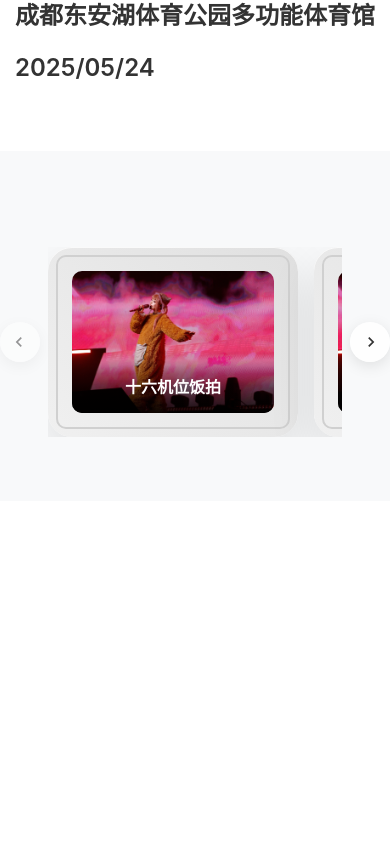
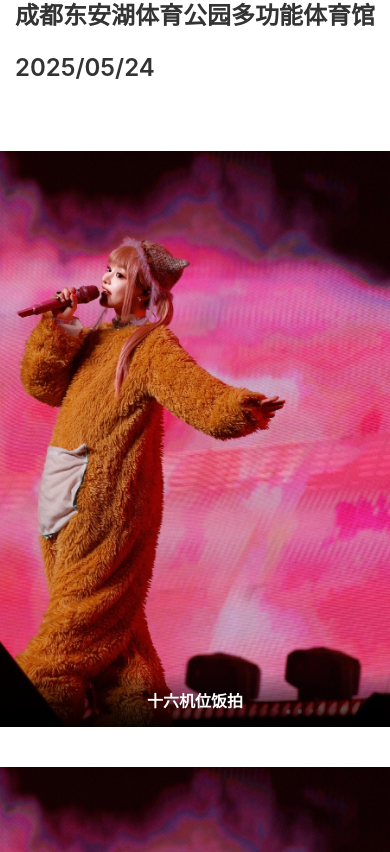
Before and after one commit to howeverT/ghost-huang, a Vue app: page /concert/chengdu in a window 390 px wide. Shown: the part 2406-3258 px from the top of the page. Before the commit the page ends 2907 px from the top, so only its background shows below. Built offline with nearby package versions, Linux system fonts and the light colour scheme.

Commit message:
change ThumbnailGrid

```diff
--- /dev/null
+++ b/src/components/MainTitleSection.vue
@@ -0,0 +1,77 @@
+<template>
+  <div class="main-title-section">
+    <div class="title-container">
+      <h1 class="main-title">{{ title }}</h1>
+    </div>
+  </div>
+</template>
+
+<script setup lang="ts">
+interface Props {
+  title?: string
+}
+
+withDefaults(defineProps<Props>(), {
+  title: '主标题',
+})
+</script>
+
+<style scoped>
+.main-title-section {
+  width: 100%;
+  background-color: #f8f9fa;
+  padding: 1rem 0;
+  display: flex;
+  align-items: center;
+  justify-content: center;
+  min-height: 15vh;
+}
+
+.title-container {
+  max-width: 1200px;
+  margin: 0 auto;
+  padding: 0 2rem;
+  text-align: center;
+}
+
+.main-title {
+  font-size: 3.5rem;
+  color: #333;
+  margin: 0;
+  font-weight: 700;
+  font-family: 'PingFang SC', 'Helvetica Neue', Arial, sans-serif;
+  line-height: 1.2;
+  letter-spacing: -0.02em;
+}
+
+/* 响应式设计 */
+@media (max-width: 768px) {
+  .main-title-section {
+    padding: 1rem 0;
+    min-height: 12vh;
+  }
+
+  .title-container {
+    padding: 0 1.5rem;
+  }
+
+  .main-title {
+    font-size: 2.5rem;
+  }
+}
+
+@media (max-width: 480px) {
+  .main-title-section {
+    padding: 0.8rem 0;
+    min-height: 10vh;
+  }
+
+  .title-container {
+    padding: 0 1rem;
+  }
+
+  .main-title {
+    font-size: 2rem;
+  }
+}
+</style>
--- a/src/components/TabbedContentSection.vue
+++ b/src/components/TabbedContentSection.vue
@@ -57,13 +57,18 @@
 
         <!-- 右侧背景图片区域 -->
         <div class="background-container">
-          <div class="background-image" :style="{
-            backgroundImage: `url(${currentBackgroundImage})`,
-            height: '500px'
-          }">
+          <div
+            class="background-image"
+            :style="{
+              backgroundImage: `url(${currentBackgroundImage})`,
+              height: '500px',
+            }"
+          >
             <div class="image-overlay">
               <h3 class="image-title">{{ currentTabData?.imageTitle || '背景图片' }}</h3>
-              <p class="image-caption">{{ currentTabData?.imageCaption || '点击左侧标签查看不同内容' }}</p>
+              <p class="image-caption">
+                {{ currentTabData?.imageCaption || '点击左侧标签查看不同内容' }}
+              </p>
             </div>
           </div>
         </div>
@@ -134,7 +139,7 @@ const nextPage = () => {
 }
 
 const currentTabData = computed(() => {
-  return props.tabs.find(tab => tab.id === activeTab.value)
+  return props.tabs.find((tab) => tab.id === activeTab.value)
 })
 
 const currentBackgroundImage = computed(() => {
@@ -149,7 +154,7 @@ const sortedItems = (items: any[]) => {
 const calculateLeftContentHeight = () => {
   // 找到item最多的tab
   const tabWithMostItems = props.tabs.reduce((maxTab, currentTab) =>
-    currentTab.items.length > maxTab.items.length ? currentTab : maxTab
+    currentTab.items.length > maxTab.items.length ? currentTab : maxTab,
   )
 
   // 计算总高度：包含必要的padding和margin
@@ -162,7 +167,13 @@ const calculateLeftContentHeight = () => {
   const totalItemHeight = tabWithMostItems.items.length * (itemHeight + itemSpacing)
   const contentBottomPadding = 32 // 内容区域底部的padding
 
-  leftContentHeight.value = titleHeight + titleMarginBottom + tabsListHeight + tabsMarginBottom + totalItemHeight + contentBottomPadding
+  leftContentHeight.value =
+    titleHeight +
+    titleMarginBottom +
+    tabsListHeight +
+    tabsMarginBottom +
+    totalItemHeight +
+    contentBottomPadding
 
   console.log('计算出的左边内容高度:', leftContentHeight.value)
   console.log('item最多的tab:', tabWithMostItems.label, 'item数量:', tabWithMostItems.items.length)
@@ -181,8 +192,8 @@ onMounted(() => {
 .tabbed-content-section {
   width: 100%;
   background-color: white;
-  padding: 3rem 0;
-  min-height: 80vh;
+  padding: 2rem 0;
+  min-height: 60vh;
   display: flex;
   align-items: center;
   justify-content: center;
@@ -197,7 +208,7 @@ onMounted(() => {
 
 .content-layout {
   display: flex;
-  gap: 6rem;
+  gap: 8rem;
   align-items: flex-start;
   min-height: 70vh;
   padding: 0 1rem;
@@ -211,6 +222,7 @@ onMounted(() => {
   flex-direction: column;
   padding: 2rem 0;
   margin-left: 8em;
+  margin-right: 2rem;
   justify-content: flex-start;
 }
 
@@ -224,7 +236,7 @@ onMounted(() => {
   color: #000;
   margin: 0;
   font-weight: 900;
-  font-family: "PingFang SC", "Helvetica Neue", Arial, sans-serif;
+  font-family: 'PingFang SC', 'Helvetica Neue', Arial, sans-serif;
 }
 
 /* 横向Tabs */
@@ -252,7 +264,7 @@ onMounted(() => {
   color: #000;
   font-weight: 900;
   transition: color 0.3s ease;
-  font-family: "PingFang SC", "Helvetica Neue", Arial, sans-serif;
+  font-family: 'PingFang SC', 'Helvetica Neue', Arial, sans-serif;
 }
 
 .tab-item.active .tab-label {
@@ -355,7 +367,7 @@ onMounted(() => {
   padding: 0.5rem 0;
   border-bottom: 1px solid transparent;
   font-weight: 600;
-  font-family: "PingFang SC", "Helvetica Neue", Arial, sans-serif;
+  font-family: 'PingFang SC', 'Helvetica Neue', Arial, sans-serif;
 }
 
 .content-item:hover {
@@ -370,6 +382,7 @@ onMounted(() => {
   max-width: 500px;
   position: relative;
   margin-right: 8rem;
+  margin-left: 2rem;
   height: fit-content;
   margin-top: 3rem;
 }
@@ -462,7 +475,7 @@ onMounted(() => {
 
 @media (max-width: 480px) {
   .tabbed-content-section {
-    padding: 2rem 0;
+    padding: 1.5rem 0;
   }
 
   .tabs-container {
--- a/src/components/ThumbnailGrid.vue
+++ b/src/components/ThumbnailGrid.vue
@@ -1,20 +1,9 @@
 <template>
   <div class="thumbnail-section">
     <div class="carousel-container">
-      <!-- 左箭头 -->
-      <button
-        class="carousel-arrow carousel-arrow-left"
-        @click="previousSlide"
-        :disabled="currentIndex === 0"
-      >
-        <svg viewBox="0 0 24 24" xmlns="http://www.w3.org/2000/svg">
-          <path d="M15.41 7.41L14 6l-6 6 6 6 1.41-1.41L10.83 12z"/>
-        </svg>
-      </button>
-
       <!-- 相框容器 -->
       <div class="frames-container">
-        <div class="frames-wrapper" :style="{ transform: `translateX(-${getSlidePosition(currentIndex)}px)` }">
+        <div class="frames-wrapper">
           <div
             v-for="(item, index) in items"
             :key="index"
@@ -37,21 +26,7 @@
           </div>
         </div>
       </div>
-
-      <!-- 右箭头 -->
-      <button
-        class="carousel-arrow carousel-arrow-right"
-        @click="nextSlide"
-        :disabled="currentIndex >= maxIndex"
-      >
-        <svg viewBox="0 0 24 24" xmlns="http://www.w3.org/2000/svg">
-          <path d="M8.59 16.59L10 18l6-6-6-6-1.41 1.41L13.17 12z"/>
-        </svg>
-      </button>
     </div>
-
-
-
   </div>
 </template>
 
@@ -101,12 +76,12 @@ const maxIndex = computed(() => {
   // 计算需要点击几次才能到达最后位置
   const clicksNeeded = Math.ceil(lastPosition / (itemWidth + gapWidth))
 
-  console.log(`Total width: ${totalWidth}px, Last position: ${lastPosition}px, Clicks needed: ${clicksNeeded}`)
+  console.log(
+    `Total width: ${totalWidth}px, Last position: ${lastPosition}px, Clicks needed: ${clicksNeeded}`,
+  )
 
   return clicksNeeded
 })
-
-
 
 // 计算滑动距离 - 每次滑动一个item的完整宽度
 const slideWidthComputed = computed(() => {
@@ -139,7 +114,9 @@ const getSlidePosition = (index: number) => {
     position = (index / clicksNeeded) * lastPosition
   }
 
-  console.log(`Slide to index ${index}, position: ${position}px, lastPosition: ${lastPosition}px, clicksNeeded: ${clicksNeeded}`)
+  console.log(
+    `Slide to index ${index}, position: ${position}px, lastPosition: ${lastPosition}px, clicksNeeded: ${clicksNeeded}`,
+  )
   return position
 }
 
@@ -168,8 +145,6 @@ const previousSlide = () => {
     currentIndex.value--
   }
 }
-
-
 
 // 处理缩略图点击
 const handleItemClick = (item: ThumbnailItem) => {
@@ -228,38 +203,33 @@ onUnmounted(() => {
   background-color: #d3dce6;
 }
 
-
 .thumbnail-section {
   width: 100%;
-  background-color: #f8f9fa;
-  padding: 6rem 0 4rem 0;
+  padding: 2rem 1rem;
   flex-shrink: 0;
-  margin-top: 2rem;
 }
 
 .carousel-container {
   position: relative;
   width: 100%;
-  max-width: 90vw;
+  max-width: 100vw;
   margin: 0 auto;
   display: flex;
   align-items: center;
-  gap: 2rem;
+  justify-content: center;
 }
 
 .frames-container {
-  flex: 1;
-  overflow: hidden;
+  width: 100%;
   position: relative;
-  width: 100%;
-  max-width: 80vw;
   margin: 0 auto;
 }
 
 .frames-wrapper {
   display: flex;
-  transition: transform 0.5s ease-in-out;
-  gap: 2rem;
+  gap: 3.5rem;
+  justify-content: center;
+  flex-wrap: wrap;
 }
 
 .frame-item {
@@ -273,28 +243,10 @@ onUnmounted(() => {
 }
 
 .frame-border {
-  width: 32rem;
-  height: 22rem;
-  padding: 1.5rem;
-  background: linear-gradient(45deg, #f0f0f0, #e0e0e0);
-  border-radius: 1.5rem;
-  box-shadow:
-    0 1.25rem 3rem rgba(0, 0, 0, 0.1),
-    inset 0 1px 0 rgba(255, 255, 255, 0.8);
+  width: 36rem;
+  height: 50rem;
   position: relative;
   flex-shrink: 0;
-}
-
-.frame-border::before {
-  content: '';
-  position: absolute;
-  top: 8px;
-  left: 8px;
-  right: 8px;
-  bottom: 8px;
-  border: 2px solid #d0d0d0;
-  border-radius: 10px;
-  pointer-events: none;
 }
 
 .frame-content {
@@ -332,96 +284,45 @@ onUnmounted(() => {
   );
 }
 
-.carousel-arrow {
-  width: 50px;
-  height: 50px;
-  border: none;
-  border-radius: 50%;
-  background: rgba(255, 255, 255, 0.9);
-  box-shadow: 0 4px 15px rgba(0, 0, 0, 0.1);
-  cursor: pointer;
-  display: flex;
-  align-items: center;
-  justify-content: center;
-  transition: all 0.3s ease;
-  flex-shrink: 0;
-}
-
-.carousel-arrow:hover:not(:disabled) {
-  background: white;
-  transform: scale(1.1);
-  box-shadow: 0 6px 20px rgba(0, 0, 0, 0.15);
-}
-
-.carousel-arrow:disabled {
-  opacity: 0.5;
-  cursor: not-allowed;
-}
-
-.carousel-arrow svg {
-  width: 24px;
-  height: 24px;
-  fill: #333;
-}
-
-.carousel-arrow-left svg {
-  transform: translateX(-1px);
-}
-
-.carousel-arrow-right svg {
-  transform: translateX(1px);
-}
-
-
-
 /* 响应式布局 */
 @media (max-width: 1200px) {
   .carousel-container {
     max-width: 95vw;
-    gap: 1.5rem;
   }
 
   .frame-border {
-    width: 26rem;
-    height: 18rem;
+    width: 34rem;
+    height: 45rem;
   }
 }
 
 @media (max-width: 768px) {
   .carousel-container {
     max-width: 98vw;
-    gap: 1rem;
   }
 
   .frame-border {
-    width: 22rem;
-    height: 15rem;
+    width: 32rem;
+    height: 40rem;
   }
 
   .frames-wrapper {
-    gap: 1rem;
-  }
-
-  .carousel-arrow {
-    width: 2.5rem;
-    height: 2.5rem;
-  }
-
-  .carousel-arrow svg {
-    width: 1.25rem;
-    height: 1.25rem;
+    gap: 3rem;
   }
 }
 
 @media (max-width: 480px) {
   .carousel-container {
     max-width: 400px;
-    gap: 0.5rem;
   }
 
   .frame-border {
-    width: 250px;
-    height: 190px;
+    width: 28rem;
+    height: 36rem;
+  }
+
+  .frames-wrapper {
+    gap: 2.5rem;
   }
 
   .frame-title {
--- a/src/views/HistoryView.vue
+++ b/src/views/HistoryView.vue
@@ -1,7 +1,9 @@
 <script setup lang="ts">
 import { ref, computed, onMounted } from 'vue'
 import HeroSection from '@/components/HeroSection.vue'
+import ContentSection from '@/components/ContentSection.vue'
 import TabbedContentSection from '@/components/TabbedContentSection.vue'
+import MainTitleSection from '@/components/MainTitleSection.vue'
 
 // 类型定义
 interface TabItem {
@@ -10,6 +12,7 @@ interface TabItem {
   items: {
     title: string
     url: string
+    date: string
   }[]
   backgroundImage: string
   imageTitle?: string
@@ -22,6 +25,7 @@ interface HistoryItem {
   title_align?: string
   title_margin?: string
   background_image?: string
+  paragraphs?: string[]
   tabs?: TabItem[]
   index: number
 }
@@ -88,12 +92,22 @@ onMounted(() => {
           :title-margin="item.title_margin"
         />
 
+        <!-- ContentSection -->
+        <ContentSection
+          v-else-if="item.type === 'ContentSection'"
+          :title="item.title"
+          :paragraphs="item.paragraphs"
+        />
+
         <!-- TabbedContentSection -->
         <TabbedContentSection
           v-else-if="item.type === 'TabbedContentSection'"
-          :tabs="item.tabs"
-          :title="item.title"
+          :tabs="item.tabs || []"
+          :title="item.title || ''"
         />
+
+        <!-- MainTitleSection -->
+        <MainTitleSection v-else-if="item.type === 'MainTitleSection'" :title="item.title" />
       </template>
     </div>
   </div>
```
Also changed, not shown: src/assets/page_data/history/tabbed_content.json (+16 -1 lines).
